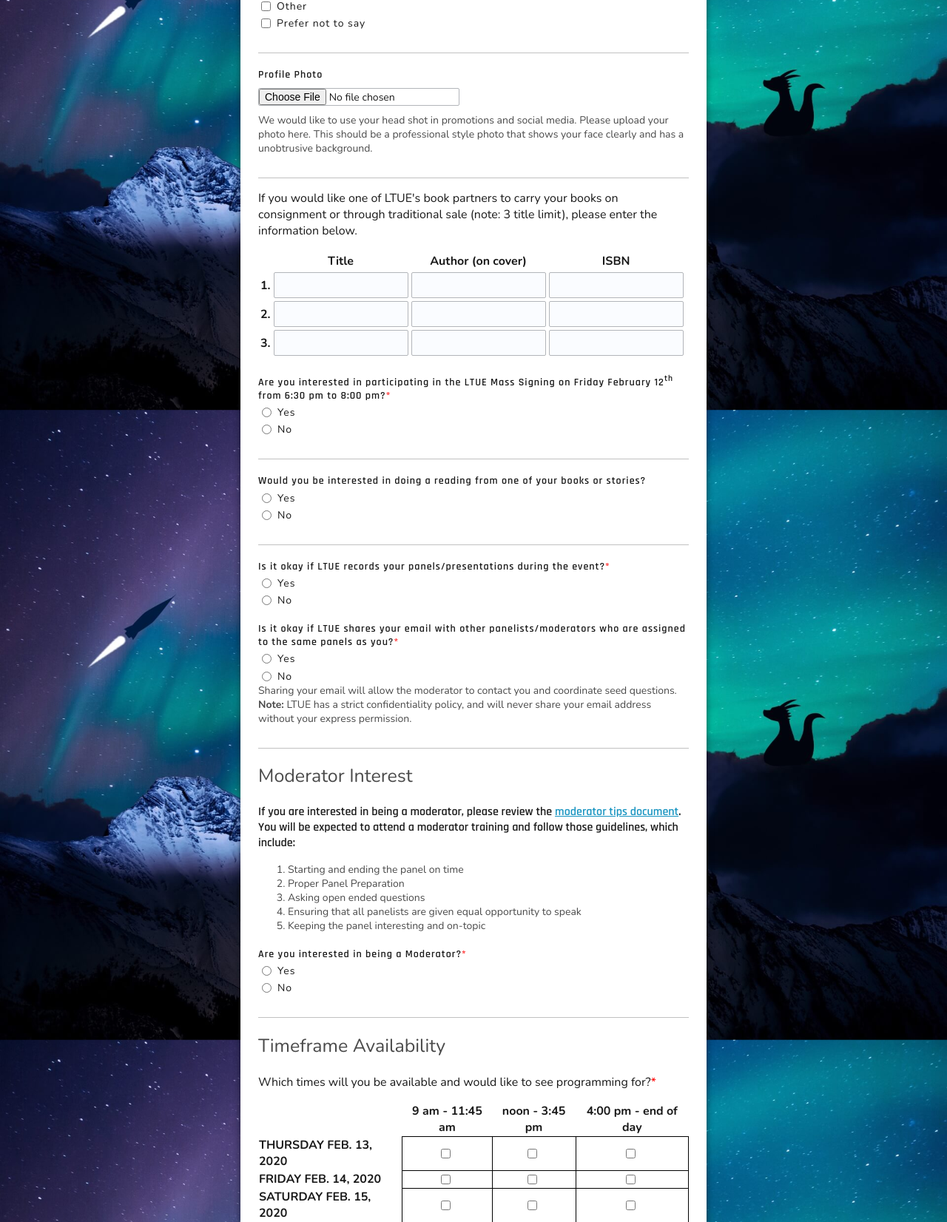
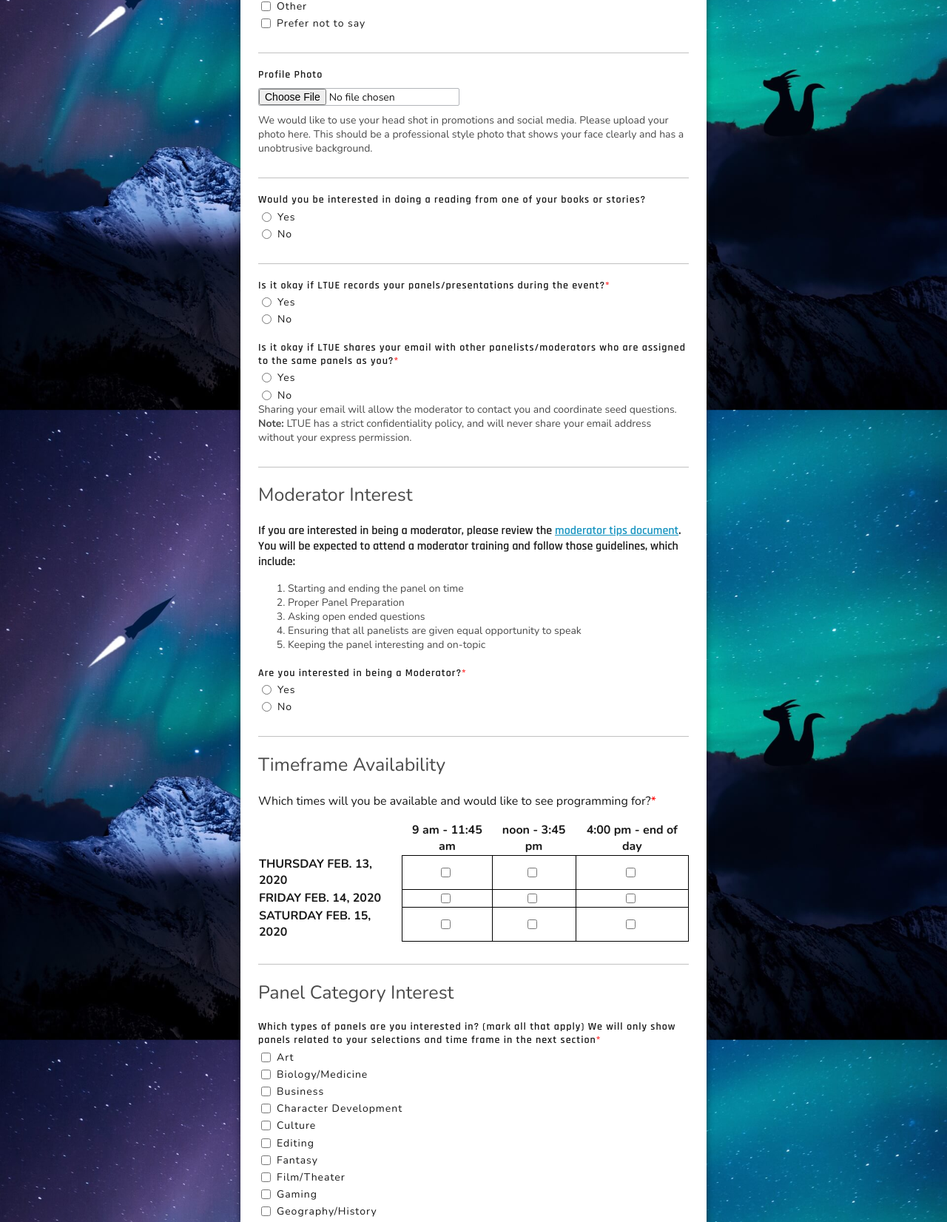
Before and after one commit to LTUE/call-for-panelists, a PHP site: page /index.php in a window 1280 px wide. Shown: the part 2851-4503 px from the top of the page at 74% size. Run offline with PHP 8.4, Linux system fonts and the light colour scheme; the visitor is signed in with stand-in values (Sample User, id 1); data comes from the database, SQL or seed files in the repository; data that the repository does not hold is empty; some libraries are stand-ins or nearby versions.

Commit message:
Remove book signing questions for this year

```diff
--- a/pages/profile.inc.php
+++ b/pages/profile.inc.php
@@ -135,7 +135,8 @@ function handleForm() {
     $sufficientData = !empty($_POST['name']) && !empty($_POST['badge_name']) &&
         !empty($_POST['contact_email']) && !empty($_POST['biography']) &&
         !empty($_POST['topics']) && !empty($_POST['available']) &&
-        !empty($_POST['signing']) && !empty($_POST['moderator']) &&
+        //!empty($_POST['signing']) &&
+        !empty($_POST['moderator']) &&
         !empty($_POST['recording']) && !empty($_POST['share_email']);
     if (!$sufficientData) {
         // client-side validation should catch most missing fields, so simple check and fail
@@ -170,10 +171,11 @@ function handleForm() {
         website = :website, facebook = :facebook, twitter = :twitter,
         instagram = :instagram, other_social = :other_social,
         disability = :disability,
-        signing = :signing, reading = :reading, moderator = :moderator,
+        reading = :reading, moderator = :moderator,
         recording = :recording, share_email = :share_email,
         updated = :updated
     ';
+    //signing = :signing,
     $data = [
         ':name' => $_POST['name'],
         ':badge_name' => $_POST['badge_name'],
@@ -189,7 +191,7 @@ function handleForm() {
 
         ':disability' => $_POST['disability'] ?? null,
 
-        ':signing' => $_POST['signing'] === 'yes',
+        //':signing' => $_POST['signing'] === 'yes',
         ':reading' => $_POST['reading_topic'],
         ':moderator' => $_POST['moderator'] === 'yes',
         ':recording' => $_POST['recording'] === 'yes',
@@ -497,6 +499,7 @@ function booleanForm($name, $required = true) {
         <p class="explanation">We would like to use your head shot in promotions and social media. Please upload your photo here. This should be a professional style photo that shows your face clearly and has a unobtrusive background.</p>
     </section>
 
+<?php /* not this year ?>
     <section id="books">
         <p>If you would like one of LTUE's book partners to carry your books on consignment or through traditional sale (note: <span title="our sellers can only carry so many books">3 title limit</span>), please enter the information below.</p>
         <table>
@@ -519,6 +522,7 @@ function booleanForm($name, $required = true) {
         <label class="required">Are you interested in participating in the LTUE Mass Signing on Friday February 12<sup>th</sup> from 6:30 pm to 8:00 pm?</label>
         <?= booleanForm('signing') ?>
     </section>
+<?php */ ?>
 
     <section id="reading">
         <label>Would you be interested in doing a reading from one of your books or stories?</label>
```
